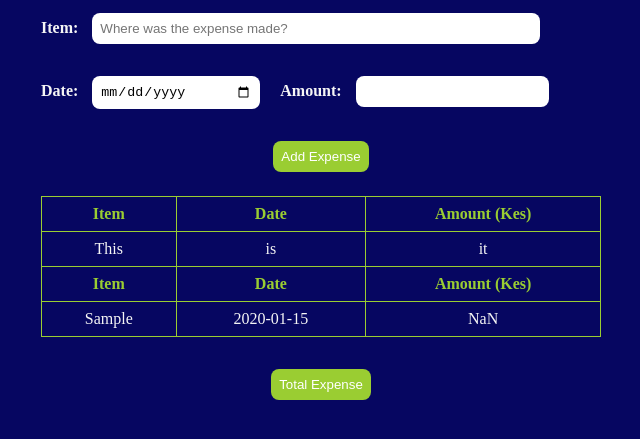
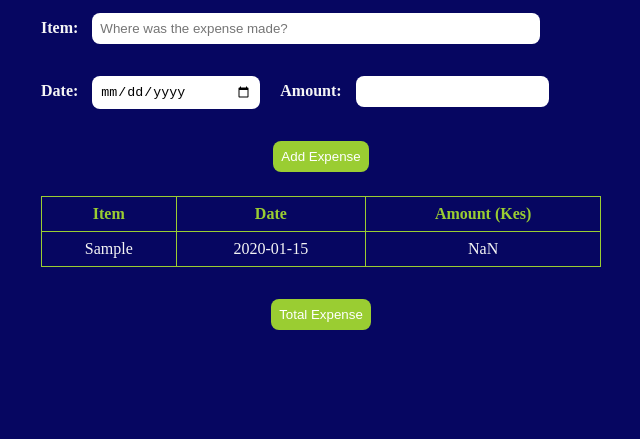
Before and after one commit to JoelOgira-2020/Expense-Tracker-App, a plain HTML site: page html/index.html in a window 1280 px wide. Both pictures are taken after typing "Sample", "2020-01-15", "Sample" into the empty fields and a click on the button "Add Expense". Shown: the part 151-590 px from the top of the page, without its empty margins (319-959 px from the left). Drawn offline with Linux system fonts and the light colour scheme.

Commit message:
Changes made

```diff
--- a/html/index.html
+++ b/html/index.html
@@ -16,13 +16,13 @@
             <h2 class="text-center text-success">Add a new item:</h2>
             <div class="item-area">
                 <label for="item-name"> <strong>Item:</strong> </label>
-                <input type="text" name="items" placeholder="Where was the expense made?">
+                <input type="text" name="items" placeholder="Where was the expense made?" required>
             </div>
             <div class="amount-area">
                 <label for="date"> <strong>Date:</strong> </label>
                 <input type="date" name="date" id="">
                 <label for="date"> <strong>Amount:</strong> </label>
-                <input type="text" name="amount" id="">
+                <input type="text" name="amount" id="" required>
             </div>
 
             <div class="button-area">
@@ -39,19 +39,9 @@
                         <th>Amount (Kes)</th>
                     </tr>
                 </div>
-                <div class="table-body">
-                    <tr>
-                        <td>This</td>
-                        <td>is </td>
-                        <td>it</td>
-                    </tr>
-                </div>
-                <div class="table-total">
-                    <tr>
-                        <th>Item</th>
-                        <th>Date</th>
-                        <th>Amount (Kes)</th>
-                    </tr>
+
+                <div id="table-body">
+
                 </div>
 
             </table>
--- a/js/app.js
+++ b/js/app.js
@@ -1,33 +1,36 @@
 const form = document.querySelector('.expense-form');
 const table = document.querySelector('table');
+const tableBody = document.getElementById('table-body');
+const tableTotal = document.getElementById('table-total');
 const totalExpense = document.querySelector('#total-expense');
-// const tableData = document.querySelector('.table-data');
+
+
 
 form.addEventListener('submit', e => {
     e.preventDefault();
 
+    let array = [];
     const addItems = () => {
         const items = form.items.value;
         const date = form.date.value;
         const amount = Number(form.amount.value);
 
-        table.innerHTML += `
+        array.push(amount);
+
+        // array.forEach(item => {
+        //     console.log(item);
+        // })
+
+        let tableBody =  `
         <tr>
             <td>${items}</td>
             <td>${date}</td>
-            <td>${amount}</td>
+            <td>${array}</td>
         </tr>
         `
+        table.innerHTML += tableBody;
 
-        // totalExpense.addEventListener('click', () => {
-        //     table.innerHTML += `
-        //         <tr>
-        //             <th>Total</th>
-        //             <th></th>
-        //             <th></th>
-        //         </tr>
-        //     `
-        // })
+        console.log(array)
     }
 
     addItems();
```
